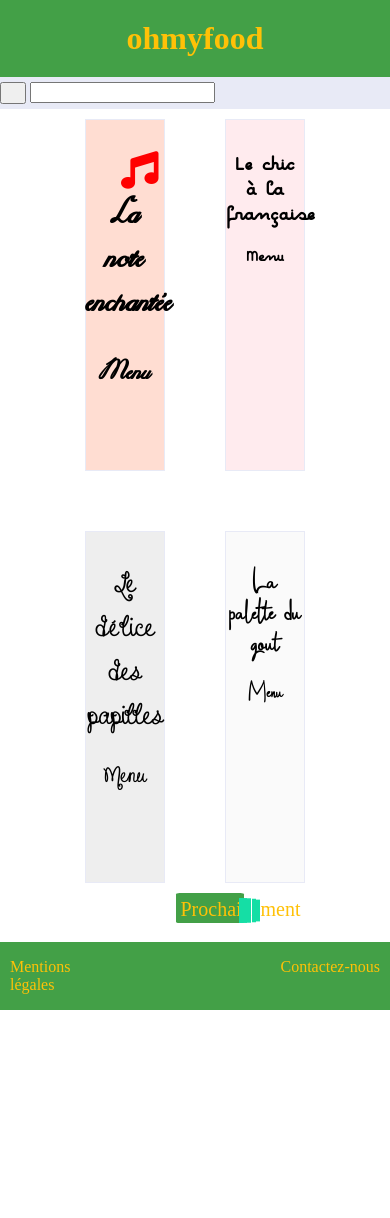
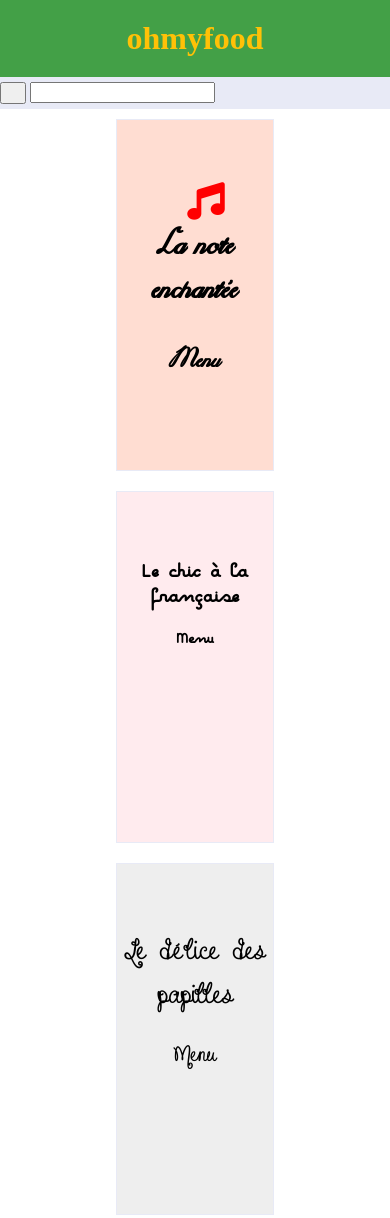
Before and after one commit to corentindaval/projet3, a plain HTML site: page index.html in a window 390 px wide. Shown: the top 1218 px of the page. Before the commit the page ends 1010 px from the top, so only its background shows below. Drawn offline with Linux system fonts and the light colour scheme.

Commit message:
mise en place du responsive de la page d'acceuil

```diff
--- a/css/style.css
+++ b/css/style.css
@@ -209,13 +209,15 @@ opacity:0.8;
 #bouton_proch
 {
 	height:10%;
-	width:10%;
+	width:20%;
 	background-color:#43a047;
 	text-align:center;
 	margin-left:45%;
 	margin-bottom:5%;
 	border-radius:5%;
 	font-size:20px;
+	display:flex;
+	flex-direction:row;
 }
 
 #b_proch
@@ -356,15 +358,6 @@ margin-right:10px;
 text-align:right;
 }
 
-#bouton_proch
-{
-	width:15%;
-	padding-left:5px;
-	padding-right:5px;
-	padding-top:5px;
-	display:flex;
-	flex-direction:row;
-}
 
 .load
 {
@@ -440,6 +433,67 @@ text-align:right;
 @media all and (max-width: 768px) /*mise en place du responsive*/
 {
 
+section
+{
+display:flex;
+flex-direction:column;
+}
+
+
+#b_note
+{
+	/*
+	margin-right:30px;
+	margin-bottom:30px;
+	*/
+	margin:auto;
+	margin-top:10px;
+	margin-bottom:10px;
+}
+
+#b_chic
+{
+	/*
+	margin-left:30px;
+	margin-bottom:30px;
+	*/
+	margin:auto;
+	margin-top:10px;
+	margin-bottom:10px;
+}
+
+#b_papille
+{
+	/*
+	margin-right:30px;
+	margin-top:30px;
+	*/
+	margin:auto;
+	margin-top:10px;
+	margin-bottom:10px;
+}
+
+
+#b_palette
+{
+	/*
+	margin-left:30px;
+	margin-top:30px;
+	*/
+	margin:auto;
+	margin-top:10px;
+	margin-bottom:10px;
+}
+
+#bouton_proch
+{
+	height:10%;
+	width:40%;
+	margin:auto;
+	margin-bottom:10px;
+}
+
+
 
 
 }
```
